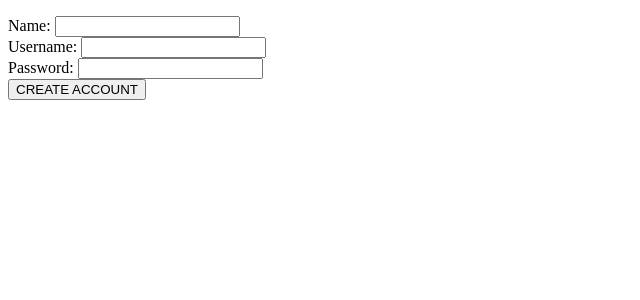
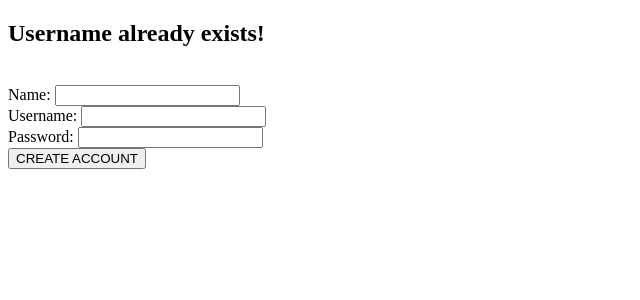
Before and after one commit to kmoore1616/Web_Dev_Investment_App, a Python web app: template templates/create.html in a window 1280 px wide. Shown: the part 34-334 px from the top of the page, without its empty margins (0-640 px from the left). Run offline with Jinja, Linux system fonts and the light colour scheme; the template is opened without the code that fills it, so the values that code supplies are empty.

Commit message:
Update create.html

```diff
--- a/templates/create.html
+++ b/templates/create.html
@@ -1,16 +1,14 @@
     {% extends "base.html" %}
     {% block body %}
     {% if error_msg %}
-                <h2> Username already exists! <h2><br>
+
     {% endif %}
+    <h2> Username already exists! </h2><br>
     <form action="/create" method="POST">
-                Name:     <input type="text" name="name"><br>
+        Name: <input type="text" name="name"><br>
         Username: <input type="text" name="username"><br>
         Password: <input type="password" name="password"><br>
         <input type="submit" value="CREATE ACCOUNT">
     </form>
 
-
-
-
     {% endblock %}
```
Lines whose indentation alone changed are shown as unchanged.
